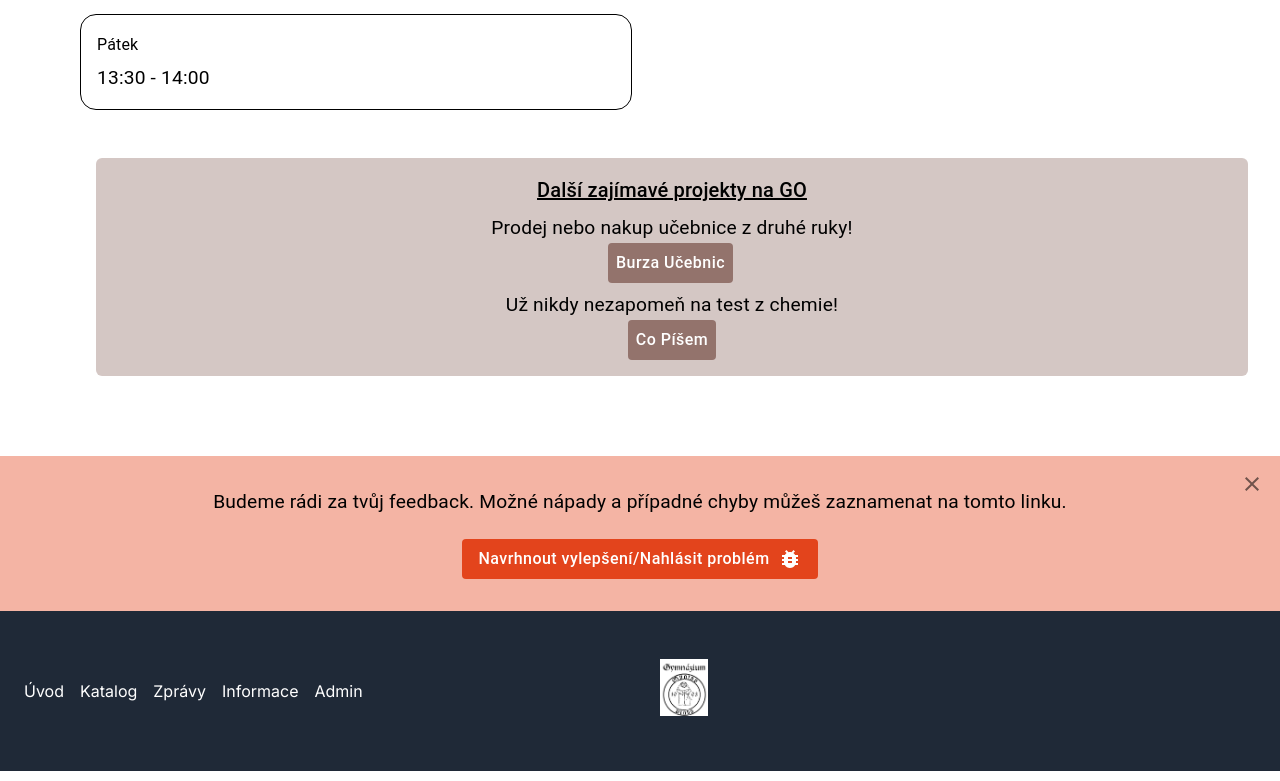
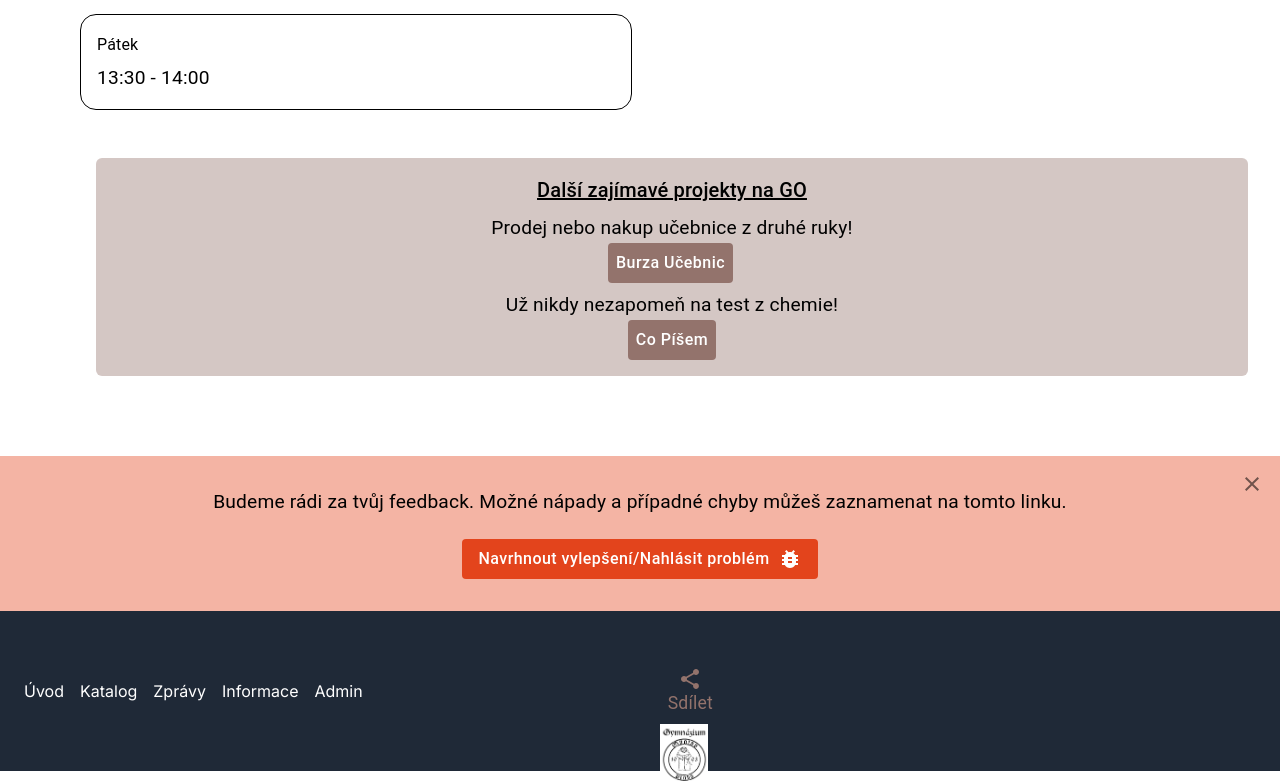
Before and after one commit to Nockiest/eknihovna, a Next.js app: page / in a window 1280 px wide. Shown: the part 1244-2025 px from the top of the page. Built offline with nearby package versions, Linux system fonts and the light colour scheme.

Commit message:
added share btn

```diff
--- a/components/Footer.tsx
+++ b/components/Footer.tsx
@@ -5,6 +5,7 @@ import { Box, Container } from "@mui/material";
 import NavbarMapper from "./navbar/NavbarMaper";
 import { NavButton } from "@/types/types";
 import Image from "next/image";
+import ShareButton from "./ShareBtn";
 const Footer = () => {
   const renderButton = (button: NavButton, isActive: boolean) => (
     <Link
@@ -27,6 +28,8 @@ const Footer = () => {
         </Box>
       </Box>
       <Container className="w-16  p-0 my-auto h-16 flex justify-center align-center items-center">
+          <ShareButton />
+
           <Image
             src="/img/GOlogo.png"
             alt="GO logo"
--- /dev/null
+++ b/components/ShareBtn.tsx
@@ -0,0 +1,42 @@
+import React from "react";
+import IconButton from "@mui/material/IconButton";
+import ShareIcon from "@mui/icons-material/Share";
+import { Box, Typography } from "@mui/material";
+
+const ShareButton = () => {
+  const handleShare = async () => {
+    if (navigator.share) {
+      try {
+        await navigator.share({
+          title: "GO knihovna má novou aplikaci",
+          text: `Proč se na to mrknout?
+          3000 knih na jednom místě
+        Zjistěte snadno aktuální otevírací dobu knihovny
+        Najděte knihy z maturitní četby během pár vteřin.`,
+          url: "https://eknihovna.vercel.app", // Replace with your app's URL
+        });
+        console.log("App shared successfully!");
+      } catch (error) {
+        console.error("Error sharing:", error);
+      }
+    } else {
+      alert("Sharing is not supported on this browser.");
+    }
+  };
+
+  return (
+    <IconButton
+      className="flex flex-col justify-center align-center"
+      onClick={handleShare}
+      color="primary"
+      aria-label="share"
+    >
+      <ShareIcon />
+      <Typography className="text-center" variant="body2">
+        Sdílet
+      </Typography>
+    </IconButton>
+  );
+};
+
+export default ShareButton;
```
